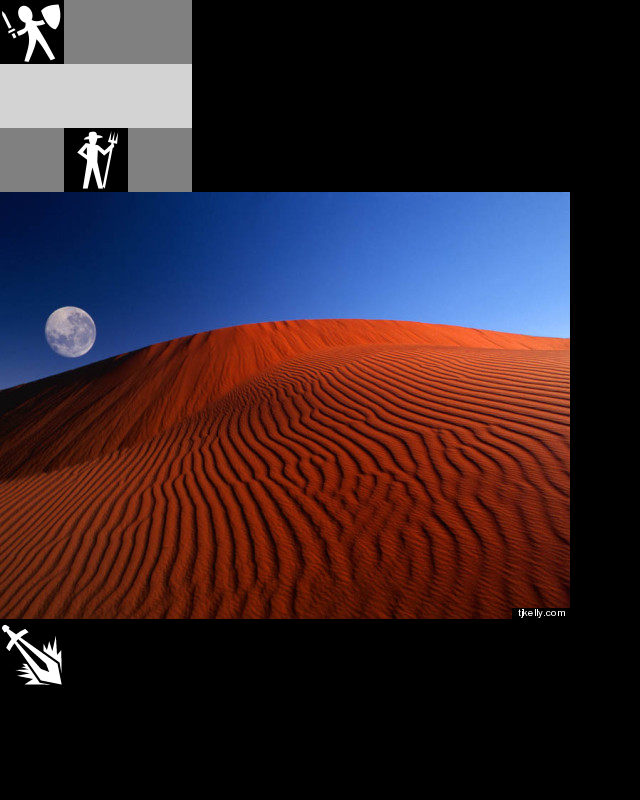
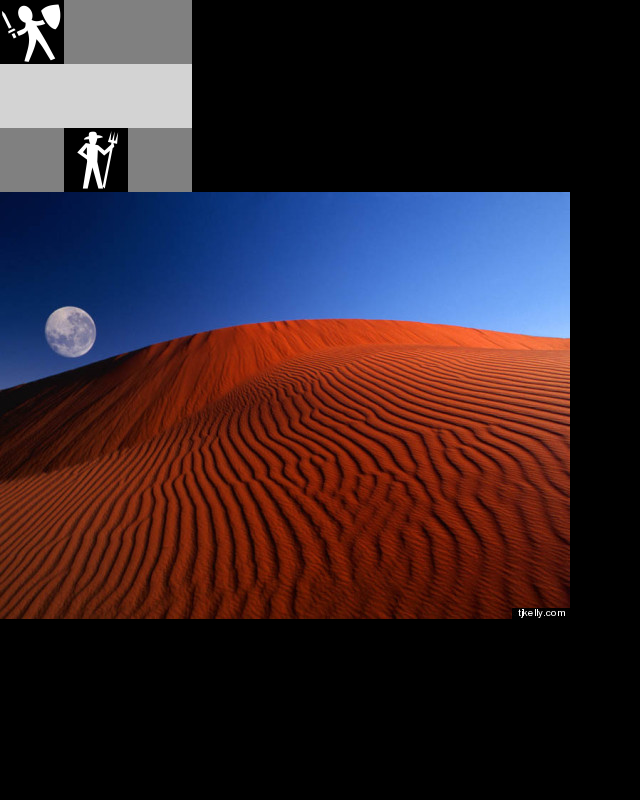
Before and after one commit to StravaJD/rpg-framework, a React (Create React App) app: page / in a window 1280 px wide. Shown: the top 800 px of the page, without its empty margins (0-640 px from the left). Built offline with nearby package versions, Linux system fonts and the light colour scheme.

Commit message:
Added menu reducer and action, also updated menu component

```diff
--- /dev/null
+++ b/src/actions/menuActions.js
@@ -0,0 +1,9 @@
+import { SELECT_OPTION } from '../utils/actionTypes';
+
+export function selectOption(currentOption, nextOption) {
+  return {
+    type: SELECT_OPTION,
+    currentOption,
+    nextOption
+  };
+}
--- a/src/components/menu/Menu.js
+++ b/src/components/menu/Menu.js
@@ -1,6 +1,8 @@
 import React, { Component } from 'react';
 import { connect } from 'react-redux';
 import { attack } from '../../actions/characterActions';
+import { selectOption } from '../../actions/menuActions';
+import { selectedMenu } from '../../reducers/menuReducers';
 
 import '../game/game.css';
 
@@ -8,16 +10,30 @@ class BattleMenuComponent extends Component {
   render() {
     return (
       <div>
-        <div className="action sword" title="Sword Attack" onClick={ this.props.attack } />
+        {
+          this.props.menu.subOptions.map((option, index) => (
+            <div key={ index } onClick={ () => this.props.selectOption(this.props.currentMenu, option) }>
+              <img src={ this.props.options[option].icon } />
+              { this.props.options[option].description }
+            </div>
+          ))
+        }
       </div>
     );
   }
 }
-
+const mapStateToProps = state => {
+  return {
+    options: state.menu.options,
+    currentMenu: state.menu.selectedOption,
+    menu: selectedMenu(state)
+  }
+}
 const mapDispatchToProps = dispatch => {
   return {
+    selectOption: (currentMenu, nextMenu) => {dispatch(selectOption(currentMenu, nextMenu))},
     attack: () => {dispatch(attack('hero', 'farmer'))}
   }
 }
 
-export const BattleMenu = connect(null, mapDispatchToProps)(BattleMenuComponent);
+export const BattleMenu = connect(mapStateToProps, mapDispatchToProps)(BattleMenuComponent);
--- a/src/reducers/index.js
+++ b/src/reducers/index.js
@@ -1,10 +1,12 @@
 import { combineReducers } from 'redux';
 import characters from './characterReducers';
 import world from './worldReducers';
+import menu from './menuReducers';
 
 const reducers = combineReducers({
   characters,
-  world
+  world,
+  menu
 });
 
 export default reducers;
--- /dev/null
+++ b/src/reducers/menuReducers.js
@@ -0,0 +1,47 @@
+import { SELECT_OPTION } from '../utils/actionTypes';
+import images from '../images';
+
+const defaultMenu = {
+  selectedOption: 'main',
+  options: {
+    main: {
+      subOptions: ['attack', 'skill', 'item', 'run']
+    },
+    attack: {
+      subOptions: [],
+      icon: images.sword2,
+      description: 'Attack'
+    },
+    skill: {
+      subOptions: [],
+      icon: images.magic2,
+      description: 'Skill'
+    },
+    item: {
+      subOptions: [],
+      icon: images.knapsack2,
+      description: 'Item'
+    },
+    run: {
+      icon: images.run2,
+      description: 'Run'
+    }
+  }
+}
+
+export default function menu(menu = defaultMenu, action) {
+  switch(action.type) {
+    case SELECT_OPTION: {
+      console.log('in menu reducer, action: ', action);
+      let newMenu = Object.assign({}, menu);
+      newMenu.selectedOption = action.nextOption;
+      return newMenu;
+    }
+    default:
+      return menu;
+  }
+}
+
+export const selectedMenu = (state) => {
+  return state.menu.options[state.menu.selectedOption];
+}
--- a/src/utils/actionTypes.js
+++ b/src/utils/actionTypes.js
@@ -2,3 +2,5 @@ export const ATTACK = 'ATTACK';
 export const USE_SKILL = 'USE_SKILL';
 
 export const MOVE = 'MOVE';
+
+export const SELECT_OPTION = 'SELECT_OPTION';
```
Also changed, not shown: src/images/run2.png (added).
